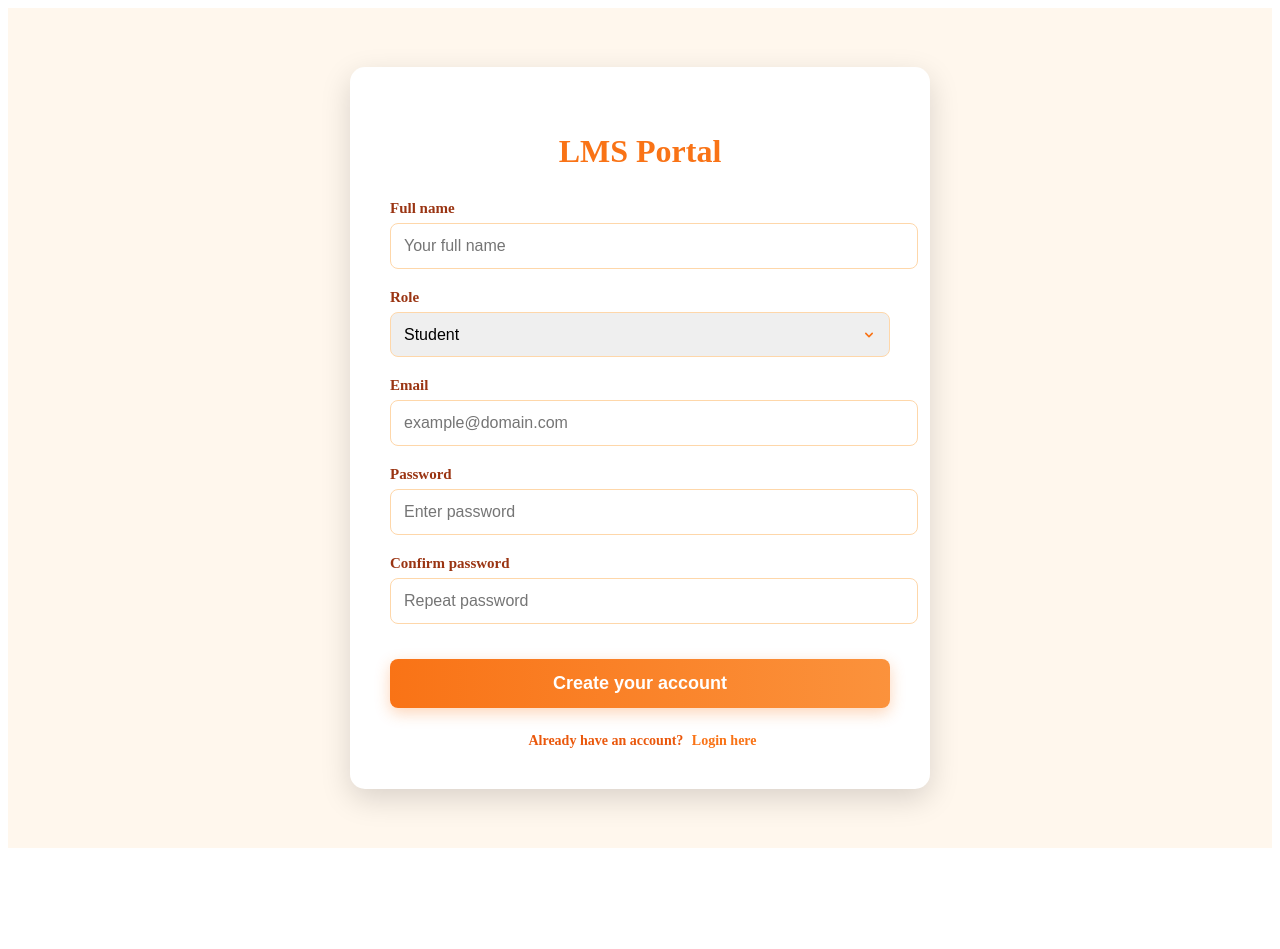
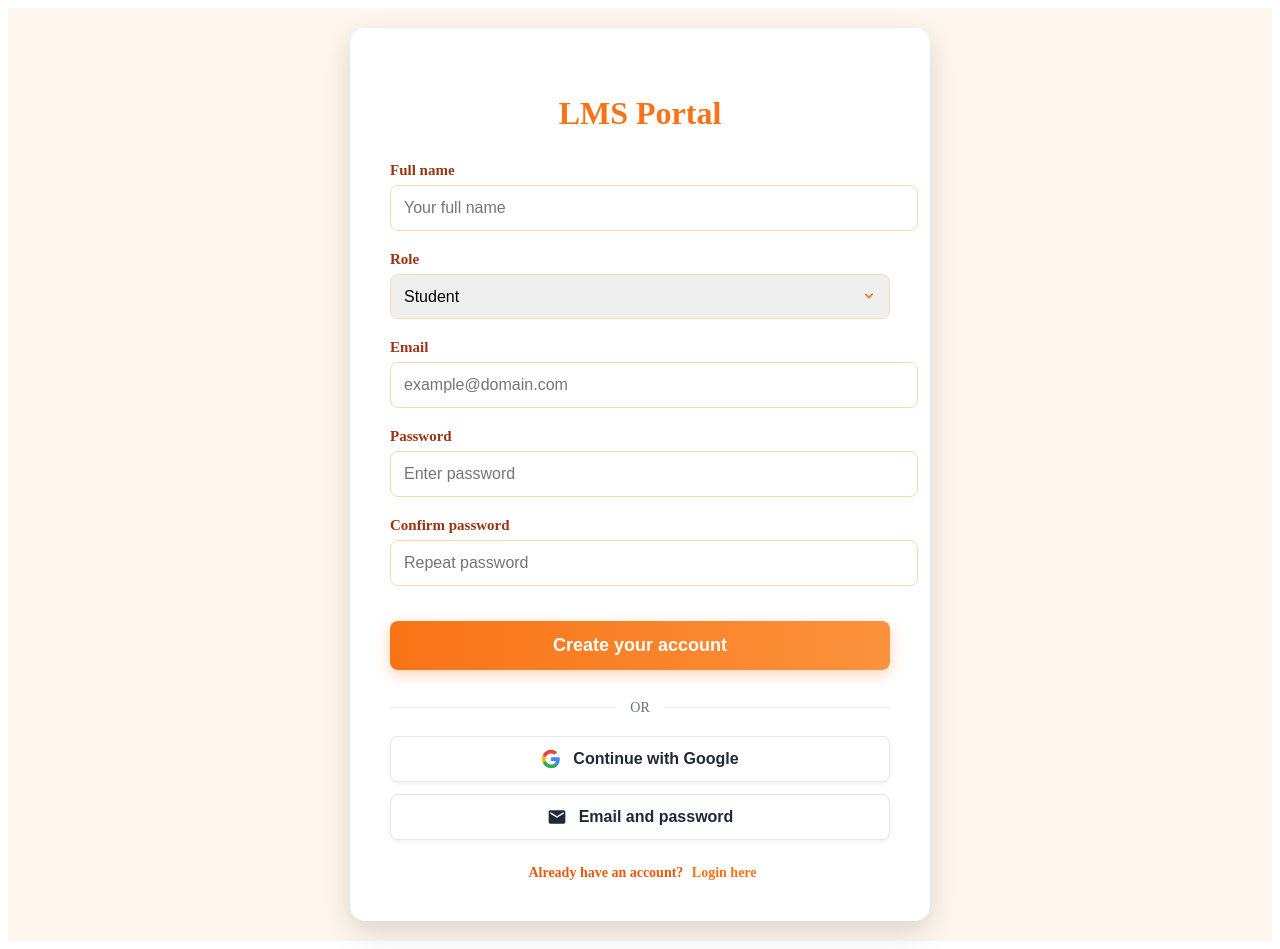
Before and after one commit to IqraSana24/LMS-Hackathon, a React (Vite) app in the folder lms-portal/: page /register in a window 1280 px wide. Before the commit the page ends 856 px from the top, so only its background shows below. Built offline with nearby package versions, Linux system fonts and the light colour scheme.

Commit message:
Add Continue with Google and Email and password buttons to RegistrationForm

```diff
--- a/lms-portal/src/components/RegistrationForm.css
+++ b/lms-portal/src/components/RegistrationForm.css
@@ -150,3 +150,89 @@
     color: #c2410c; /* Darker orange on hover */
     text-decoration: underline;
 }
+
+/* OR Divider */
+.or-divider {
+    display: flex;
+    align-items: center;
+    text-align: center;
+    margin: 30px 0 20px 0;
+}
+
+.or-divider::before,
+.or-divider::after {
+    content: '';
+    flex: 1;
+    border-bottom: 1px solid #e5e7eb;
+}
+
+.or-text {
+    padding: 0 15px;
+    color: #6b7280;
+    font-size: 14px;
+    font-weight: 500;
+}
+
+/* Google Register Button */
+.google-register-btn {
+    display: flex;
+    align-items: center;
+    justify-content: center;
+    gap: 12px;
+    width: 100%;
+    padding: 12px;
+    margin-bottom: 12px;
+    border: 1px solid #e5e7eb;
+    border-radius: 8px;
+    background-color: var(--white-color);
+    color: #1f2937;
+    font-size: 16px;
+    font-weight: 600;
+    cursor: pointer;
+    transition: all 0.2s ease-in-out;
+    box-shadow: 0 2px 4px rgba(0, 0, 0, 0.05);
+}
+
+.google-register-btn:hover {
+    background-color: #f9fafb;
+    border-color: #d1d5db;
+    box-shadow: 0 4px 8px rgba(0, 0, 0, 0.1);
+    transform: translateY(-1px);
+}
+
+.google-icon {
+    width: 20px;
+    height: 20px;
+}
+
+/* Email Register Button */
+.email-register-btn {
+    display: flex;
+    align-items: center;
+    justify-content: center;
+    gap: 12px;
+    width: 100%;
+    padding: 12px;
+    margin-bottom: 20px;
+    border: 1px solid #e5e7eb;
+    border-radius: 8px;
+    background-color: var(--white-color);
+    color: #1f2937;
+    font-size: 16px;
+    font-weight: 600;
+    cursor: pointer;
+    transition: all 0.2s ease-in-out;
+    box-shadow: 0 2px 4px rgba(0, 0, 0, 0.05);
+}
+
+.email-register-btn:hover {
+    background-color: #f9fafb;
+    border-color: #d1d5db;
+    box-shadow: 0 4px 8px rgba(0, 0, 0, 0.1);
+    transform: translateY(-1px);
+}
+
+.email-icon {
+    width: 20px;
+    height: 20px;
+}
--- a/lms-portal/src/components/RegistrationForm.jsx
+++ b/lms-portal/src/components/RegistrationForm.jsx
@@ -13,6 +13,7 @@ const RegistrationForm = () => {
   });
   const [loading, setLoading] = useState(false);
   const [message, setMessage] = useState('');
+  const [showEmailRegistration, setShowEmailRegistration] = useState(false);
 
   const handleChange = (e) => {
     setFormData({
@@ -158,6 +159,39 @@ const RegistrationForm = () => {
           </button>
         </form>
 
+        {/* OR Divider */}
+        <div className="or-divider">
+          <span className="or-text">OR</span>
+        </div>
+
+        {/* Continue with Google Button */}
+        <button
+          className="btn google-register-btn"
+          onClick={() => {
+            setMessage('Google Sign-Up coming soon!');
+            // TODO: Implement Google OAuth
+          }}
+        >
+          <svg className="google-icon" viewBox="0 0 24 24" width="20" height="20">
+            <path fill="#4285F4" d="M22.56 12.25c0-.78-.07-1.53-.2-2.25H12v4.26h5.92c-.26 1.37-1.04 2.53-2.21 3.31v2.77h3.57c2.08-1.92 3.28-4.74 3.28-8.09z"/>
+            <path fill="#34A853" d="M12 23c2.97 0 5.46-.98 7.28-2.66l-3.57-2.77c-.98.66-2.23 1.06-3.71 1.06-2.86 0-5.29-1.93-6.16-4.53H2.18v2.84C3.99 20.53 7.7 23 12 23z"/>
+            <path fill="#FBBC05" d="M5.84 14.09c-.22-.66-.35-1.36-.35-2.09s.13-1.43.35-2.09V7.07H2.18C1.43 8.55 1 10.22 1 12s.43 3.45 1.18 4.93l2.85-2.22.81-.62z"/>
+            <path fill="#EA4335" d="M12 5.38c1.62 0 3.06.56 4.21 1.64l3.15-3.15C17.45 2.09 14.97 1 12 1 7.7 1 3.99 3.47 2.18 7.07l3.66 2.84c.87-2.6 3.3-4.53 6.16-4.53z"/>
+          </svg>
+          Continue with Google
+        </button>
+
+        {/* Email and Password Button */}
+        <button
+          className="btn email-register-btn"
+          onClick={() => setShowEmailRegistration(!showEmailRegistration)}
+        >
+          <svg className="email-icon" viewBox="0 0 24 24" width="20" height="20" fill="currentColor">
+            <path d="M20 4H4c-1.1 0-1.99.9-1.99 2L2 18c0 1.1.9 2 2 2h16c1.1 0 2-.9 2-2V6c0-1.1-.9-2-2-2zm0 4l-8 5-8-5V6l8 5 8-5v2z"/>
+          </svg>
+          Email and password
+        </button>
+
         <div className="login-link">
           Already have an account? <a className="link-secondary" href="/">Login here</a>
         </div>
```
